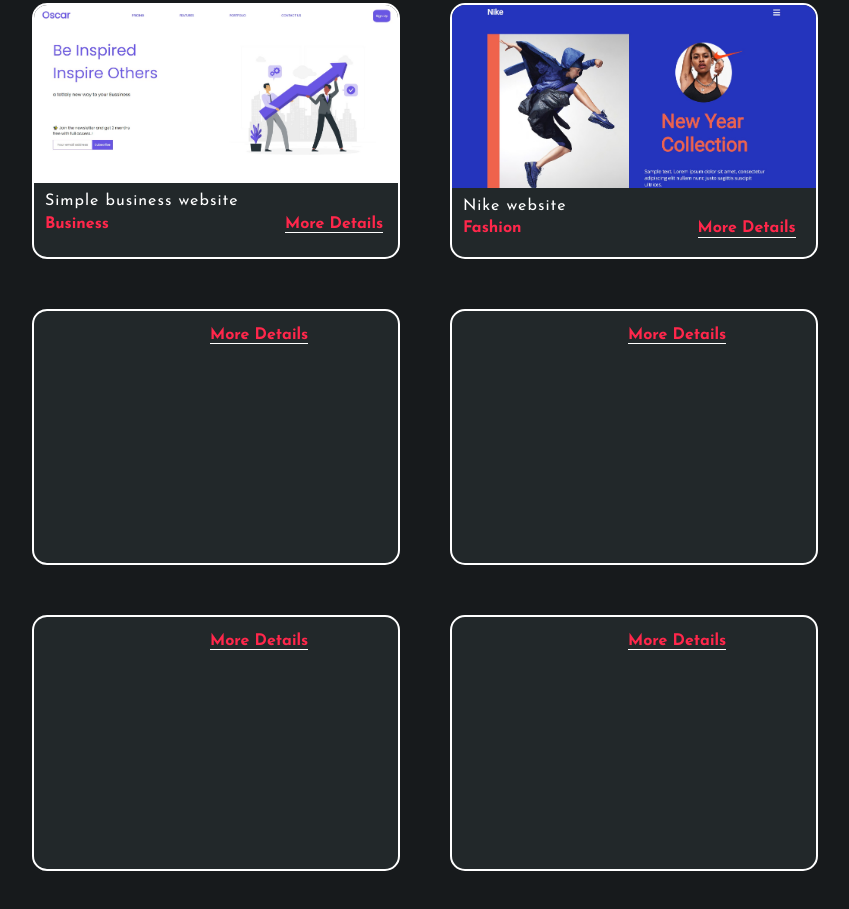
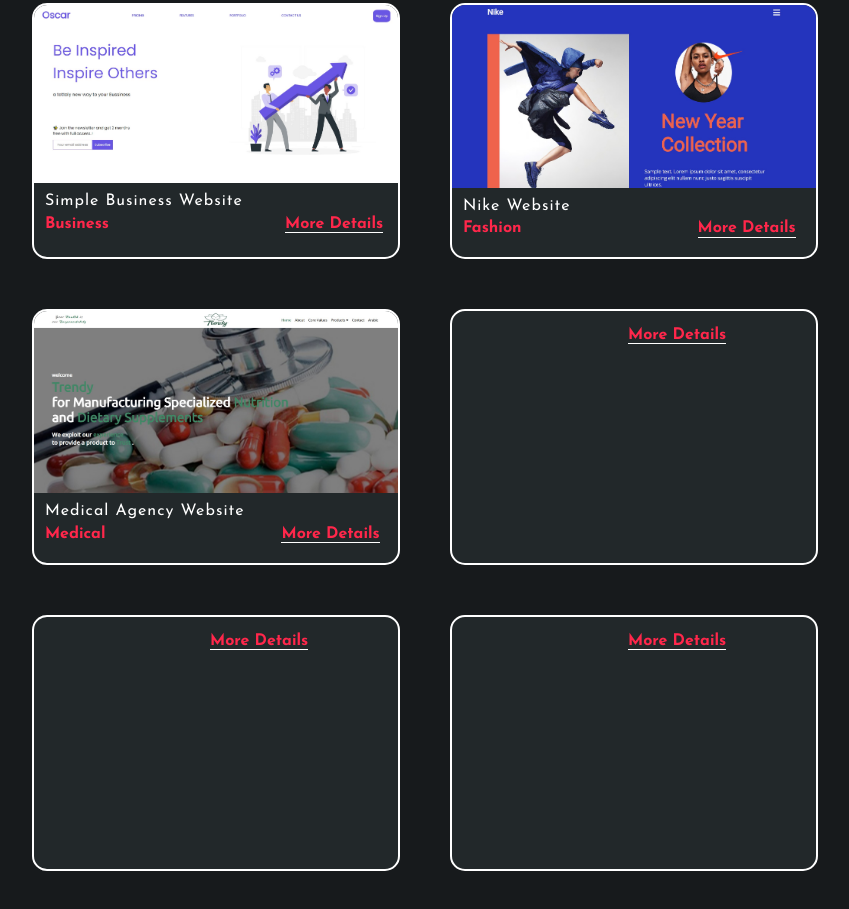
Before and after one commit to munasserr/muhammadnasserr, a plain HTML site: page index.html in a window 1280 px wide. Shown: the part 2594-3503 px from the top of the page, without its empty margins (215-1064 px from the left). Drawn offline with Linux system fonts and the light colour scheme; a web font is replaced by a local one.

Commit message:
Update index.html

```diff
--- a/index.html
+++ b/index.html
@@ -129,7 +129,7 @@
                     <img src="Screenshot 2022-06-28 031122.jpg" alt="">
                 </div>
                 <div class="projects-info">
-                    <p>Simple business website</p>
+                    <p>Simple Business Website</p>
                     <strong class="projects-title">
                         <span>Business</span>
                         <a href="#" >More Details</a>
@@ -142,7 +142,7 @@
                     <img src="Screenshot 2022-06-30 170441.jpg" alt="">
                 </div>
                 <div class="projects-info">
-                    <p>Nike website</p>
+                    <p>Nike Website</p>
                     <strong class="projects-title">
                         <span>Fashion</span>
                         <a href="https://munasserr.github.io/Nike_design/" >More Details</a>
@@ -152,13 +152,13 @@
 
             <div class="projects-card">
                 <div class="projects-img">
-                    <img src="" alt="">
+                    <img src="Screenshot 2022-07-21 033256.jpg" alt="">
                 </div>
-                <div class="project-info">
-                    <p></p>
+                <div class="projects-info">
+                    <p>Medical Agency Website</p>
                     <strong class="projects-title">
-                        <span></span>
-                        <a href="" target="_blank">More Details</a>
+                        <span>Medical</span>
+                        <a href="vid.html">More Details</a>
                     </strong>
                 </div>
             </div>
```
